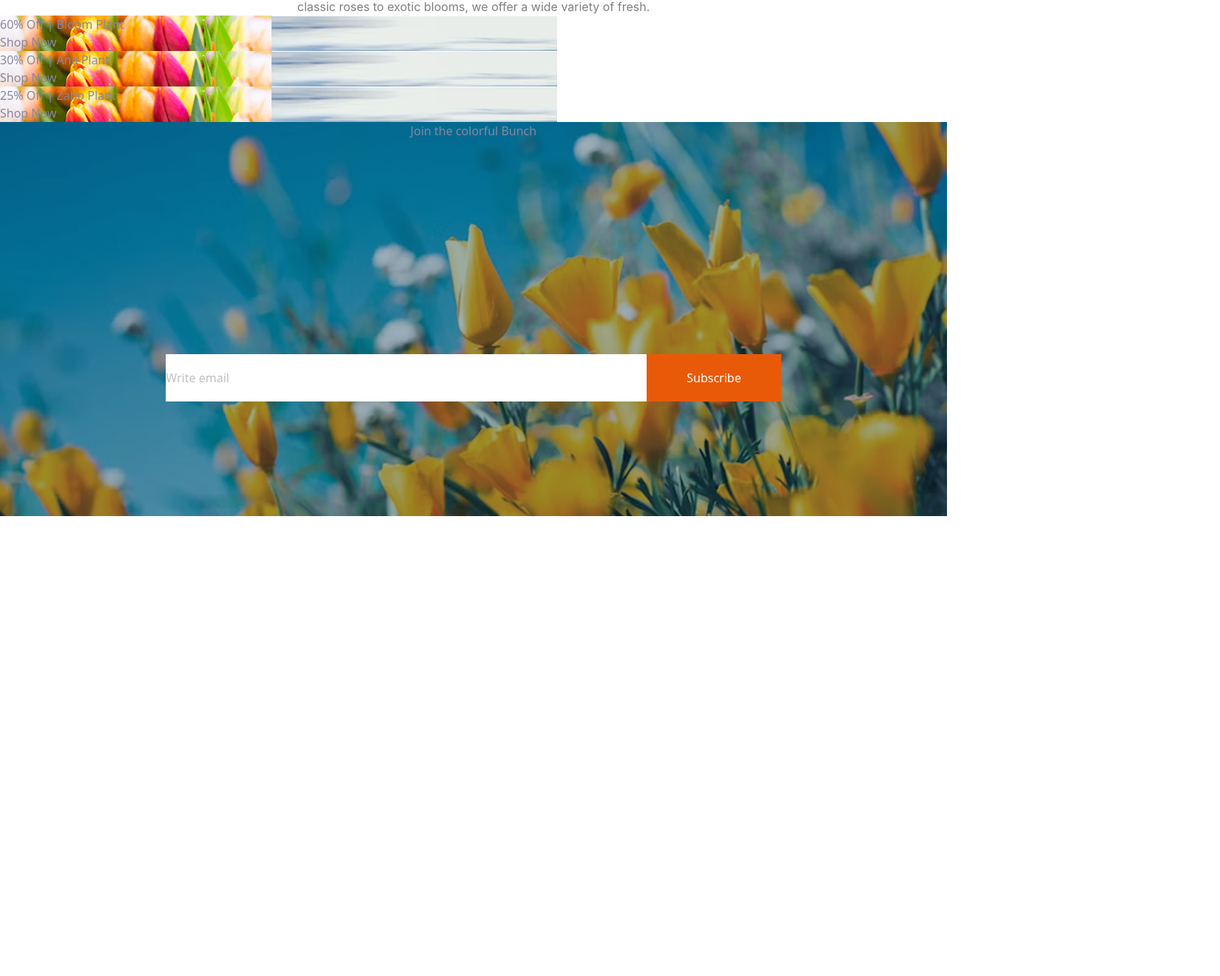
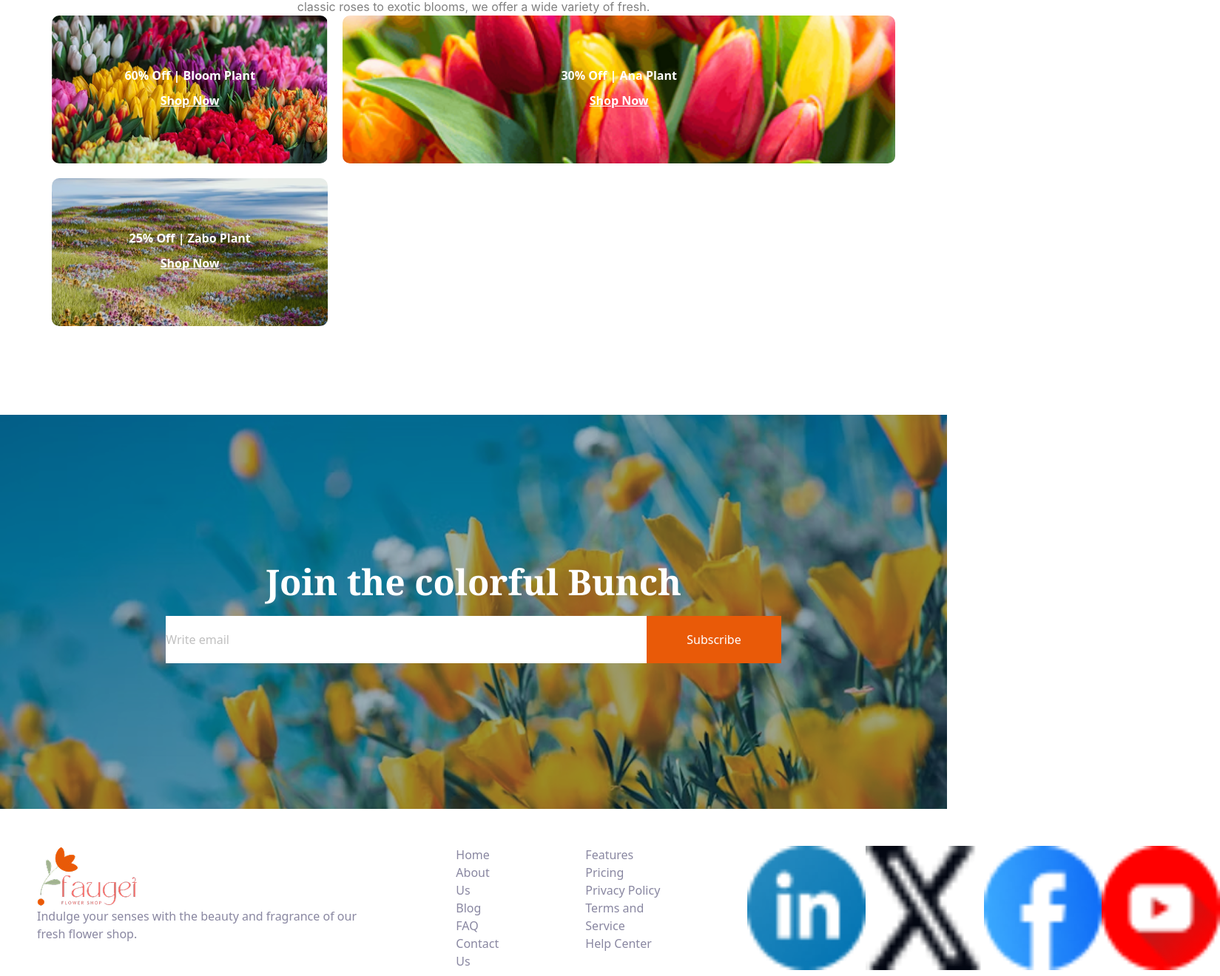
Before and after one commit to parvez2005/assingment-02, a plain HTML site: page index.html in a window 1280 px wide. Shown: the part 2400-3720 px from the top of the page at 74% size, 1649 px wide, since content can reach past the window. Before the commit the page ends 3098 px from the top, so only its background shows below. Drawn offline with nearby package versions, Linux system fonts and the light colour scheme.

Commit message:
footer menu is running

```diff
--- a/flowers.css
+++ b/flowers.css
@@ -22,6 +22,7 @@
     color: white;
     background-color: #E95A08;
     padding: 19px 80px;
+
 }
 /* color  */
 .light-yellow{
@@ -141,13 +142,85 @@ color: #111111;
     font-size: 4.1rem;
     font-weight: bold;
 }
+/* .challange-container{
+      display: grid;
+  grid-template-columns: 1fr 2fr;
+  grid-template-rows: 1fr 1fr;
+  gap: 20px;
+}
+.left-top{
+    background-image: url("assets/deal-bloom.png");
+    background-repeat: no-repeat;
+}
+.left-bottom{
+    background-image: url("assets/deal-ana.png");
+    background-repeat: no-repeat;
+}
+.right{
+    background-image: url("assets/deal-zabo.png");
+    background-repeat: no-repeat;
+    grid-row: span 2;
+} */
 
 
 
-.challange-container{
-    background-image: url(./assets/deal-ana.png), url(./assets/deal-bloom.png), url(./assets/deal-zabo.png);
-    background-repeat: no-repeat , no-repeat, no-repeat;
+.grid-container {
+  display: grid;
+  grid-template-columns: 1fr 2fr;
+  grid-template-rows: 1fr 1fr;
+  gap: 20px;
+  max-width: 1140px;
+  margin: 0 auto;
 }
+
+.grid-item {
+  /* position: relative; */
+  background-size: cover;
+  background-position: center;
+  border-radius: 10px;
+  height: 200px;
+  color: white;
+  display: flex;
+  align-items: center;
+  justify-content: center;
+}
+
+.left-top {
+  background-image: url('assets/deal-bloom.png'); /* Bloom */
+}
+
+.left-bottom {
+  background-image: url('assets/deal-ana.png'); /* Ana */
+
+}
+
+.right {
+  background-image: url('assets/deal-zabo.png'); /* Zabo */
+}
+
+.content {
+
+  padding: 10px 15px;
+  text-align: center;
+  border-radius: 5px;
+}
+
+.content h3,
+.content h2 {
+  margin: 0;
+  font-weight: bold;
+}
+
+.content a {
+  display: inline-block;
+  margin-top: 5px;
+  color: white;
+  font-weight: bold;
+  text-decoration: underline;
+  padding: 5px 10px;
+
+}
+
 
 
  /* join section */
@@ -160,24 +233,45 @@ color: #111111;
     background-image: url(./assets/news-letter-bg.png);
     background-repeat: no-repeat;
     height: 533px;
-
     align-items: center;
+    margin-top: 120px;
+    padding-top: 190px;
 }
 .join-section-title{
    display: flex;
    justify-content: center;
+   margin-bottom: 10px;
+   font-weight: bold;
+   font-size: 3rem;
+   color: white;
+
 
 }
 .join-section-email{
     display: flex;
     justify-content: center;
 
-    padding-top: 290px;
+    /* padding-top: 290px; */
 
 }
 .inp-primary{
     background-color: white;
     color: rgba(0, 0, 0, 0.50);
     width: 650px;
-    border: none;
+
 }
+/* footer-content */
+.footer-content{
+    display: flex;
+    gap: 110px;
+    max-width: 1120px;
+    margin: 0 auto;
+    margin: 50px;
+}
+.li{
+
+}
+.footer-icon{
+    display: flex;
+    width: 200px;
+}
--- a/index.html
+++ b/index.html
@@ -114,33 +114,92 @@
             <p class="latest-description inter-font" >Indulge your senses with the beauty and fragrance of our fresh flower shop. From <br>classic roses to exotic blooms, we offer a wide variety of fresh.</p>
         </div>
     </section>
-    <section>
-        <div class="challange">
-           <div class="challange-container">
-             <h1 class="challange-container-title">60% Off | Bloom Plant</h1>
-
-            <a class="challange-link" href="">Shop Now</a>
-           </div>
-           <div class="challange-container">
-             <h1 class="challange-container-title">30% Off | Ana  Plant</h1>
-            <a class="challange-link" href="">Shop Now</a>
-           </div>
-           <div class="challange-container">
-            <h1 class="challange-container-title">25% Off | Zabo Plant</h1>
-            <a href="" class="challange-link">Shop Now</a>
-           </div>
+    <!-- <section>
+        <div class="challange-container">
+            <div class="challange-grid-item left-top">
+                <div class="challange-content">
+                    <h1>60% Off | Bloom Plant</h1>
+                    <a href="#">Shop Now</a>
+                </div>
+            </div>
+            <div class="challange-grid-item left-bottom">
+                <div class="challange-content"><h1>30% Off | Ana Plant</h1>
+                <a href="#">Shop Now</a>
+            </div>
+            </div>
+            <div class="challange-grid-item right">
+                <div class="challange-content">
+                    <h1>25% Off | Zabo Plant</h1>
+                <a href="#">Shop Now</a>
+                </div>
+            </div>
         </div>
-    </section>
+    </section> -->
+    <div class="grid-container">
+  <div class="grid-item left-top">
+    <div class="content">
+      <h3>60% Off | Bloom Plant</h3>
+      <a href="#">Shop Now</a>
+    </div>
+  </div>
+  <div class="grid-item left-bottom">
+    <div class="content">
+      <h3>30% Off | Ana Plant</h3>
+      <a href="#">Shop Now</a>
+    </div>
+  </div>
+  <div class="grid-item right">
+    <div class="content">
+      <h2>25% Off | Zabo Plant</h2>
+      <a href="#">Shop Now</a>
+    </div>
+  </div>
+</div>
+<!--  -->
     <section>
         <div class="join-section">
-<div class="join-title">
-                <h1 class="join-section-title">Join the colorful Bunch</h1>
-</div>
+<!-- <div class="join-title"> -->
+                <h1 class="join-section-title noto-serif-font">Join the colorful Bunch</h1>
+<!-- </div> -->
            <div class="join-section-email">
             <input class="inp-primary" type="email" name="" id="" placeholder="Write email">
-            <button class="btn-secondery">Subscribe</button></div>
+            <button class="btn-secondery">Subscribe</button>
+        </div>
         </div>
     </section>
     </main>
+    <footer>
+        <div class="footer-content">
+            <div class="footer-logo">
+                <img src="assets/logo.png" alt="">
+                <p class="footer-logo-description">Indulge your senses with the beauty and fragrance of our fresh flower shop. </p>
+            </div>
+            <div class="footer-menu">
+                <ul>
+                    <li>Home</li>
+                    <li>About Us</li>
+                    <li>Blog</li>
+                    <li>FAQ</li>
+                    <li>Contact Us</li>
+                </ul>
+                </div>
+               <div class="footer-menu">
+                 <ul>
+                    <li>Features</li>
+                    <li>Pricing</li>
+                    <li>Privacy Policy</li>
+                    <li>Terms and Service</li>
+                    <li>Help Center</li>
+                </ul>
+               </div>
+
+            <div class="footer-icon">
+                <img src="assets/icon-linkedin.png" alt="">
+                <img src="assets/icon-twitter.png" alt="">
+                <img src="assets/icon-facebook.png" alt="">
+                <img src="assets/icon-youtube.png" alt="">
+            </div>
+        </div>
+    </footer>
 </body>
 </html>
```
